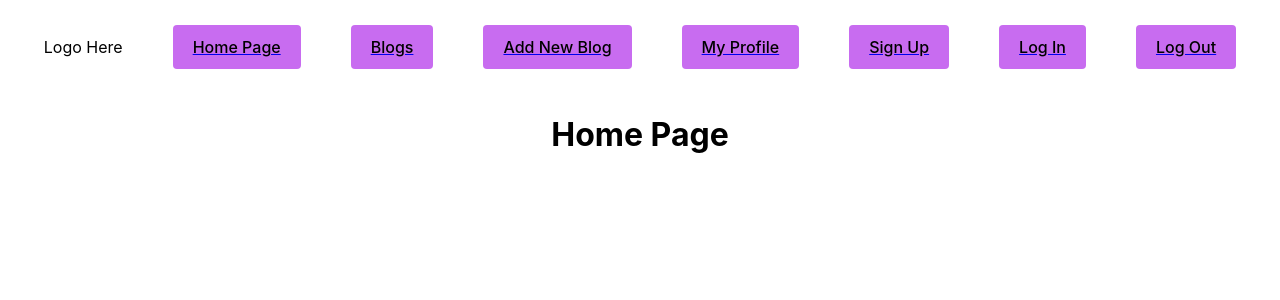
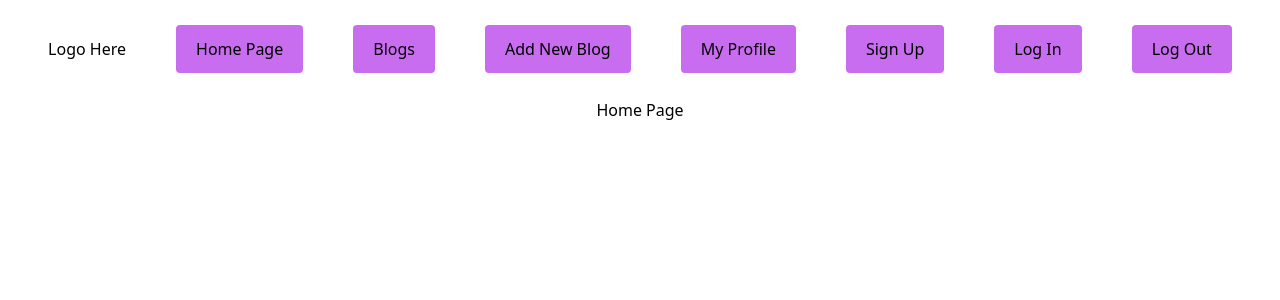
Before and after one commit to erobbi/blog-app-frontend, a React (Create React App) app: page / in a window 1280 px wide. Shown: the top 300 px of the page. Built offline with nearby package versions, Linux system fonts and the light colour scheme.

Commit message:
configured tailwinds css

```diff
--- /dev/null
+++ b/craco.config.js
@@ -0,0 +1,8 @@
+// craco.config.js
+module.exports = {
+  style: {
+    postcss: {
+      plugins: [require("tailwindcss"), require("autoprefixer")],
+    },
+  },
+};
--- a/src/App.css
+++ b/src/App.css
@@ -1,3 +1,7 @@
+@tailwind base;
+@tailwind components;
+@tailwind utilities;
+
 .App {
   text-align: center;
 }
--- /dev/null
+++ b/tailwind.config.js
@@ -0,0 +1,11 @@
+module.exports = {
+  purge: ["./src/**/*.{js,jsx,ts,tsx}", "./public/index.html"],
+  darkMode: false, // or 'media' or 'class'
+  theme: {
+    extend: {},
+  },
+  variants: {
+    extend: {},
+  },
+  plugins: [],
+};
```
Also changed, not shown: package.json (+9 -0 lines), 1 other file (tests, documents, lock files or other folders).
